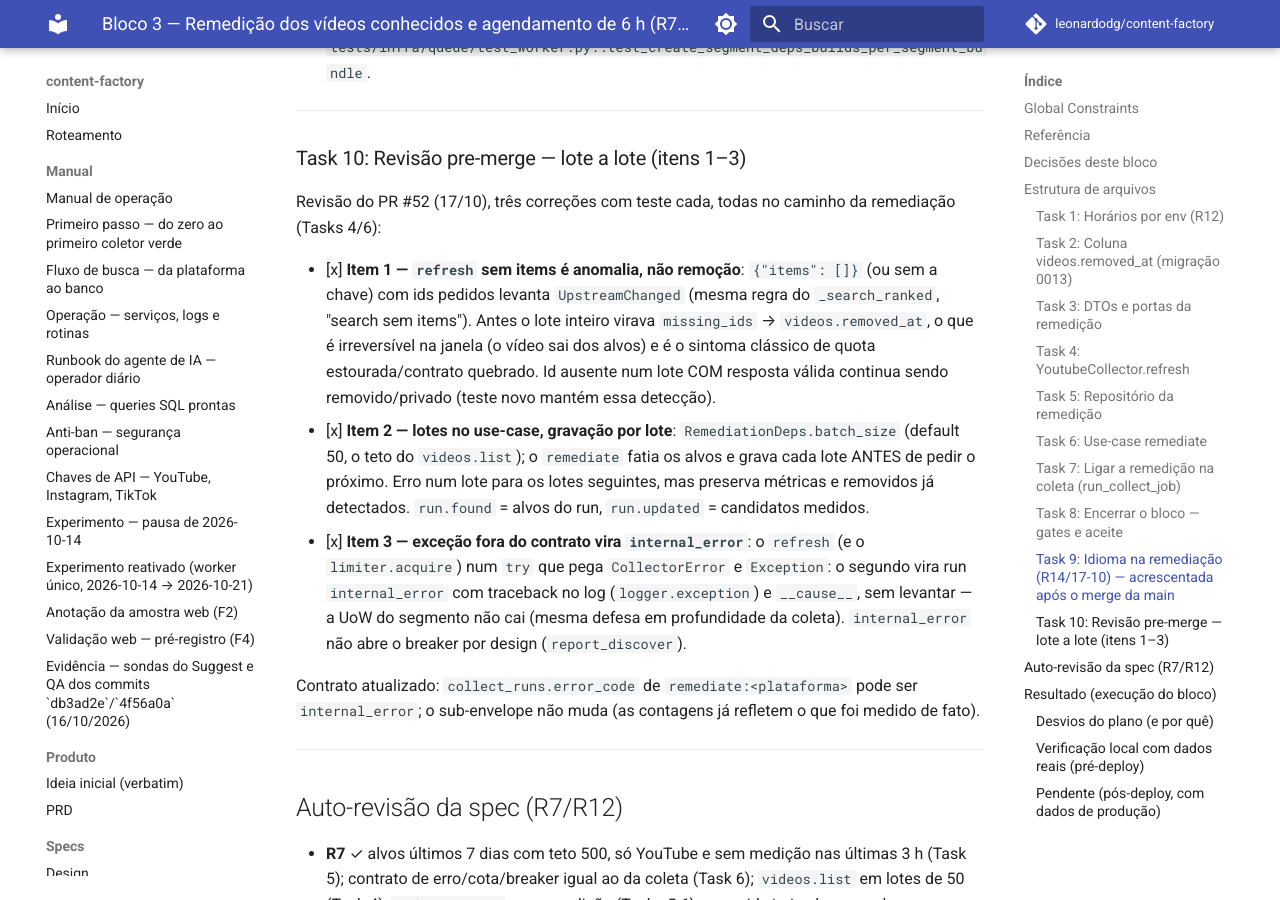
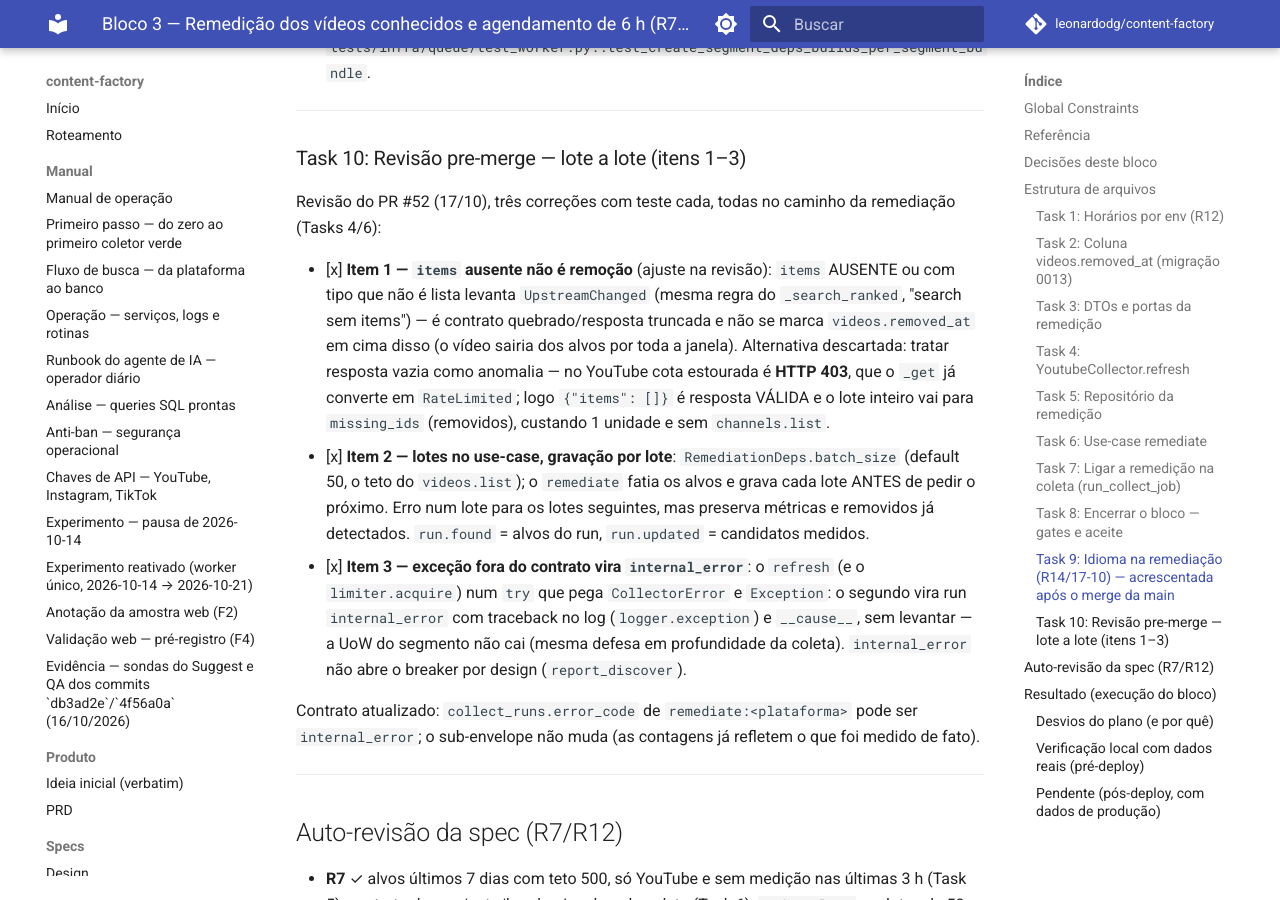
Before and after one commit to leonardodg/content-factory, an MkDocs documentation site: the page built from docs/ai-plans/2026-10-16-viral-por-tema-bloco-3-remedicao-agendamento.md, in a window 1280 px wide and 900 px high, scrolled down 15726 px. Built offline with MkDocs 1.6.1 and Material for MkDocs 9.7.7, drawn with Linux system fonts in a browser that asks for light colours; comment, search, counter and statistics services are not loaded; some of the changed text lies outside the part shown.

Commit message:
fix(youtube): items vazio = todos removidos; chave ausente vira upstream_changed (revisao item 1)
Ajuste da revisao: no YouTube cota estourada e HTTP 403 (o _get ja transforma
em RateLimited), entao 200 com {"items": []} e resposta VALIDA — nenhum id do
lote existe mais e o lote inteiro vai para missing_ids (removidos), custando 1
unidade e sem channels.list. A protecao contra contrato quebrado fica na chave:
items AUSENTE (ou com tipo que nao e lista) levanta UpstreamChanged e nada e
marcado como removido.

```diff
--- a/docs/ai-plans/2026-10-16-viral-por-tema-bloco-3-remedicao-agendamento.md
+++ b/docs/ai-plans/2026-10-16-viral-por-tema-bloco-3-remedicao-agendamento.md
@@ -703,13 +703,14 @@ métrica que a relevância do Bloco 5 descarta.
 Revisão do PR #52 (17/10), três correções com teste cada, todas no caminho da
 remediação (Tasks 4/6):
 
-- [x] **Item 1 — `refresh` sem items é anomalia, não remoção**:
-  `{"items": []}` (ou sem a chave) com ids pedidos levanta `UpstreamChanged`
-  (mesma regra do `_search_ranked`, "search sem items"). Antes o lote inteiro
-  virava `missing_ids` → `videos.removed_at`, o que é irreversível na janela
-  (o vídeo sai dos alvos) e é o sintoma clássico de quota estourada/contrato
-  quebrado. Id ausente num lote COM resposta válida continua sendo
-  removido/privado (teste novo mantém essa detecção).
+- [x] **Item 1 — `items` ausente não é remoção** (ajuste na revisão): `items`
+  AUSENTE ou com tipo que não é lista levanta `UpstreamChanged` (mesma regra do
+  `_search_ranked`, "search sem items") — é contrato quebrado/resposta truncada
+  e não se marca `videos.removed_at` em cima disso (o vídeo sairia dos alvos
+  por toda a janela). Alternativa descartada: tratar resposta vazia como
+  anomalia — no YouTube cota estourada é **HTTP 403**, que o `_get` já converte
+  em `RateLimited`; logo `{"items": []}` é resposta VÁLIDA e o lote inteiro vai
+  para `missing_ids` (removidos), custando 1 unidade e sem `channels.list`.
 - [x] **Item 2 — lotes no use-case, gravação por lote**:
   `RemediationDeps.batch_size` (default 50, o teto do `videos.list`); o
   `remediate` fatia os alvos e grava cada lote ANTES de pedir o próximo. Erro
@@ -815,11 +816,13 @@ removido (fora), 1 nunca medido (dentro):
   skipped_language=0` e medição gravada — o fallback "sem exigência, mantém"
   segue igual ao Bloco 3.
 
-**Revisão pre-merge (Task 10)**, mesma base descartável (`cfrev`), 3 segmentos:
+**Revisão pre-merge (Task 10)**, mesma base descartável (`cfrev`/`cfrev2`), 3
+segmentos:
 
-- `videos.list` devolvendo `{"items": []}`: run `remediate:youtube` `failed`
-  com `error_code = upstream_changed`, `removed = 0` e **nenhum**
-  `videos.removed_at` no banco (item 1);
+- `videos.list` devolvendo `{"items": []}`: run `remediate:youtube` `ok` com
+  `removed=2` e `quota_used=1`, os 2 vídeos com `videos.removed_at` no banco;
+  200 SEM a chave `items`: run `failed/upstream_changed` e **nenhum** removido
+  (item 1);
 - 120 alvos, 2º lote com HTTP 500: `refreshed=50, metrics_written=50,
   quota_used=2`, 50 linhas em `video_metrics` do segmento, `videos.list`
   chamado 2× (lotes seguintes não pedidos) e run `failed/upstream_changed` com
```
Also changed, not shown: docs/architecture/contrato-envelopes.md (+5 -3 lines), docs/manual/operacao.md (+5 -2 lines), 2 other files.
